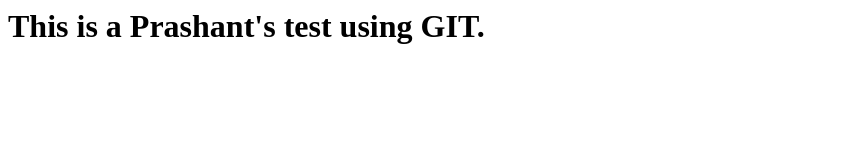
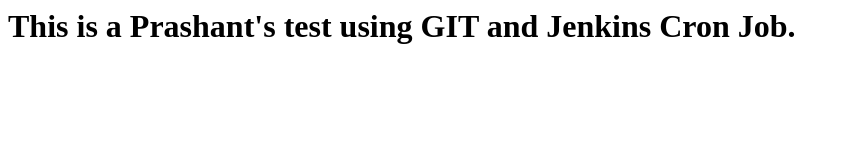
Before and after one commit to pbapte/myfirstrepo, a plain HTML site: page index.html in a window 1280 px wide. Shown: the whole page, without its empty margins (0-849 px from the left). Drawn offline with Linux system fonts and the light colour scheme.

Commit message:
Cron job test

```diff
--- a/index.html
+++ b/index.html
@@ -1 +1 @@
-<h1>This is a Prashant's test using GIT.</h1>
+<h1>This is a Prashant's test using GIT and Jenkins Cron Job.</h1>
```
